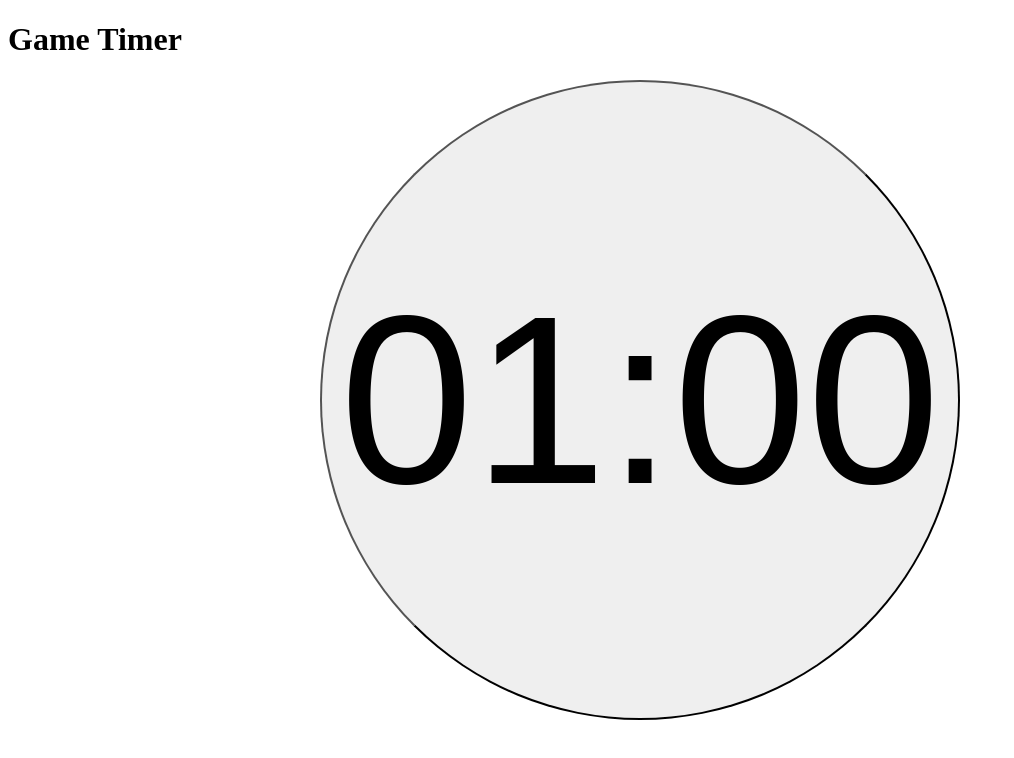
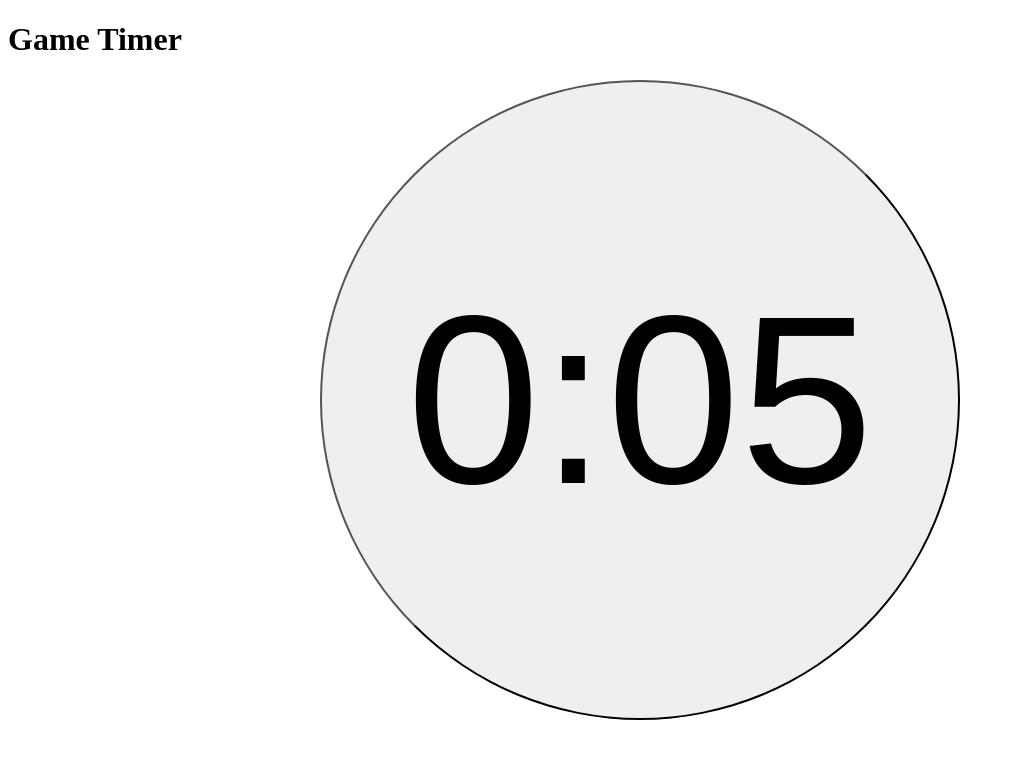
Before and after one commit to larashores/game-timer, a React (Vite) app: page / in a window 1280 px wide. Shown: the top 758 px of the page, without its empty margins (0-1014 px from the left). Built offline with nearby package versions, Linux system fonts and the light colour scheme.

Commit message:
Add beep

```diff
--- a/src/App.tsx
+++ b/src/App.tsx
@@ -5,6 +5,7 @@ class Counter {
   counter: number;
   setCounter: (c: number) => void
 
+  audio: HTMLAudioElement | undefined
   initial_count: number = 0;
   initial_time: number = 0;
 
@@ -16,27 +17,34 @@ class Counter {
   display() {
     const minutes = Math.floor(this.counter / 60);
     const seconds = this.counter % 60;
-    return `${String(minutes).padStart(2, '0')}:${String(seconds).padStart(2, '0')}`;
+    return `${String(minutes)}:${String(seconds).padStart(2, '0')}`;
   }
 
-  start() {
+  start(audio: HTMLAudioElement | undefined) {
+    this.audio = audio
     this.initial_time = Date.now()
     setTimeout(this.loop.bind(this), 1000);
   }
 
   loop() {
     const current_time = Date.now()
-    this.setCounter(Math.max(this.initial_count - Math.floor((current_time - this.initial_time) / 1000), 0))
-    if (this.counter > 0) {
-      setTimeout(this.loop.bind(this), this.initial_count - this.counter + 1 -  (current_time - this.initial_time) / 1000);
+    const counter = Math.max(this.initial_count - Math.floor((current_time - this.initial_time) / 1000), 0)
+    const timeout = 1000 * (this.initial_count - counter + 1) -  (current_time - this.initial_time)
+    console.log("Here", Date.now() - this.initial_time, counter, timeout)
+    this.setCounter(counter)
+    if (counter > 0) {
+      setTimeout(this.loop.bind(this), timeout);
+    } else if (this.audio) {
+      this.audio.play()
     }
   }
 }
 
 
 function App() {
-  const [count, setCounter] = React.useState(60);  // eslint-disable-line react-hooks/rules-of-hooks
-  const counter = new Counter(60, count, setCounter);
+  const length = 5;
+  const [count, setCounter] = React.useState(length);  // eslint-disable-line react-hooks/rules-of-hooks
+  const counter = new Counter(length, count, setCounter);
 
   return (
     <>
@@ -51,7 +59,7 @@ function App() {
         </label>
       </div>
       <div id="content">
-        <button id="timer" onClick={counter.start.bind(counter)}>{counter.display()}</button>
+        <button id="timer" onClick={() => counter.start.bind(counter)(new Audio("beep.mp3"))}>{counter.display()}</button>
       </div>
     </>
   )
```
Also changed, not shown: 1 other file (tests, documents, lock files or other folders).
